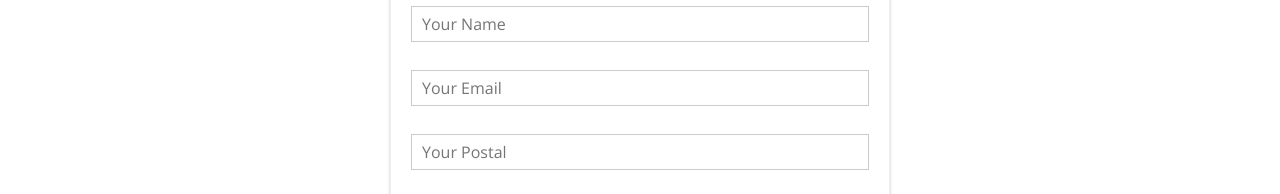
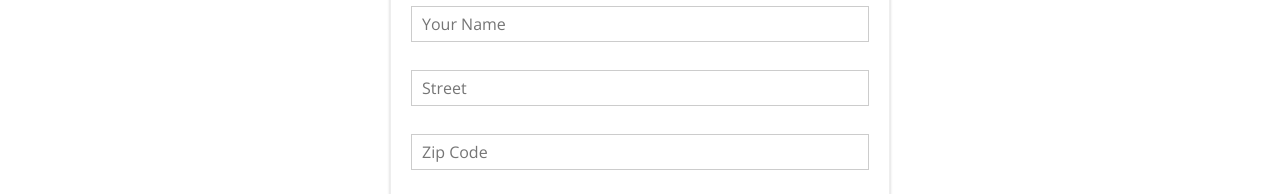
Before and after one commit to Luqapo/Burger-project, a React app: page /checkout in a window 1280 px wide. Both pictures are taken after a click on the button "CONTINUE". Shown: the part 606-800 px from the top of the page. Built offline with nearby package versions, Linux system fonts and the light colour scheme.

Commit message:
dynamic form

```diff
--- a/src/components/UI/Input/Input.js
+++ b/src/components/UI/Input/Input.js
@@ -6,15 +6,37 @@ const input = (props) => {
 
     let inputElement = null;
 
-    switch (props.inputtype) {
+    switch (props.elementType) {
         case ('input'):
-            inputElement = <input className={classes.InputElement} {...props} />;
+            inputElement = <input
+                    className={classes.InputElement}
+                    {...props.elementConfig}
+                    value={props.value}/>;
             break;
         case ('textarea'):
-            inputElement = <textarea className={classes.InputElement} {...props} />;
+            inputElement = <textarea
+                    className={classes.InputElement}
+                    {...props.elementConfig}
+                    value={props.value}/>;
+            break;
+        case ('select'):
+            inputElement = (
+                <select
+                className={classes.InputElement}
+                value={props.value}>
+                    {props.elementConfig.options.map(option => (
+                        <option key={option.value} value={option.value}>
+                            {option.displayValue}
+                        </option>
+                    ))}
+            </select>
+        );
             break;
         default:
-            inputElement = <input className={classes.InputElement} {...props}/>;
+            inputElement = <input
+                    className={classes.InputElement}
+                    {...props.elementConfig}
+                    value={props.value}/>;
     }
 
     return (
--- a/src/containers/Checkout/ContactData/ContactData.js
+++ b/src/containers/Checkout/ContactData/ContactData.js
@@ -8,11 +8,57 @@ import Input from '../../../components/UI/Input/Input';
 
 class ConatactData extends Component {
     state = {
-        name: '',
-        email: '',
-        addres: {
-            street: '',
-            postalCode: ''
+        orderForm: {
+            name: {
+                elementType: 'input',
+                elementConfig: {
+                    type: 'text',
+                    placeholder: 'Your Name'
+                },
+                value: '',
+            },
+            stret: {
+                elementType: 'input',
+                elementConfig: {
+                    type: 'text',
+                    placeholder: 'Street'
+                },
+                value: '',
+            },
+            zipCode: {
+                elementType: 'input',
+                elementConfig: {
+                    type: 'text',
+                    placeholder: 'Zip Code'
+                },
+                value: '',
+            },
+            city: {
+                elementType: 'input',
+                elementConfig: {
+                    type: 'text',
+                    placeholder: 'City'
+                },
+                value: '',
+            },
+            email: {
+                elementType: 'input',
+                elementConfig: {
+                    type: 'email',
+                    placeholder: 'Your Email'
+                },
+                value: '',
+            },
+            deliveryMethod: {
+                elementType: 'select',
+                elementConfig: {
+                    options: [
+                        {value: 'fastest', displayValue: 'Fastest'},
+                        {value: 'chepest', displayValue: 'Chepest'}
+                    ]
+                },
+                value: '',
+            },
         },
         loading: false
     }
@@ -24,16 +70,7 @@ class ConatactData extends Component {
         const order = {
             ingredients: this.props.ingredients,
             price: this.props.price,
-            customer: {
-                name: 'Lucjan Wiśnicdz',
-                address: {
-                    stret: 'szkolna 12',
-                    zipCode: '32-440',
-                    city: 'Rudnik'
-                },
-                email: 'test@testy.com'
-            },
-            deliveryMethod: 'fastest'
+
         };
 
         axios.post('/orders.json', order)
@@ -48,12 +85,25 @@ class ConatactData extends Component {
     }
 
     render() {
+
+        const formElementArray = [];
+        for (let key in this.state.orderForm){
+            formElementArray.push({
+                id: key,
+                config: this.state.orderForm[key]
+            });
+        }
+
         let form = (
             <form>
-                <Input inputtype="input"  type="text" name="name" placeholder="Your Name" />
-                <Input inputtype="input" type="email" name="email" placeholder="Your Email" />
-                <Input inputtype="input" type="postal" name="postal" placeholder="Your Postal" />
-                <Input inputtype="input" type="street" name="street" placeholder="Your Street" />
+
+                {formElementArray.map(formElement => (
+                    <Input
+                        key={formElement.id}
+                        elementType={formElement.config.elementType}
+                        elementConfig={formElement.config.elementConfig}
+                        value={formElement.config.value}/>
+                ))}
                 <Button btnType="Success" clicked={this.orderHandler}>ORDER</Button>
             </form>
         );
```
